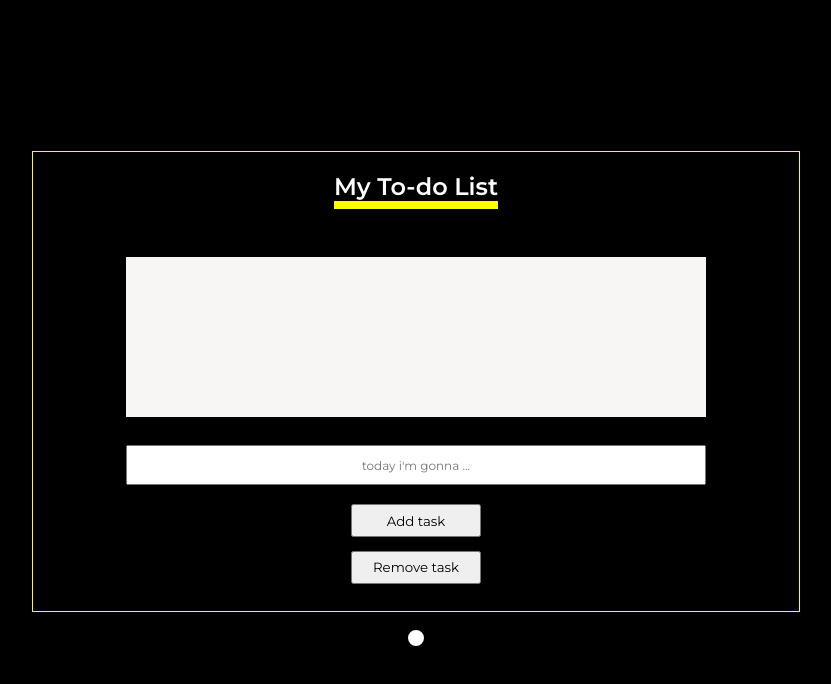
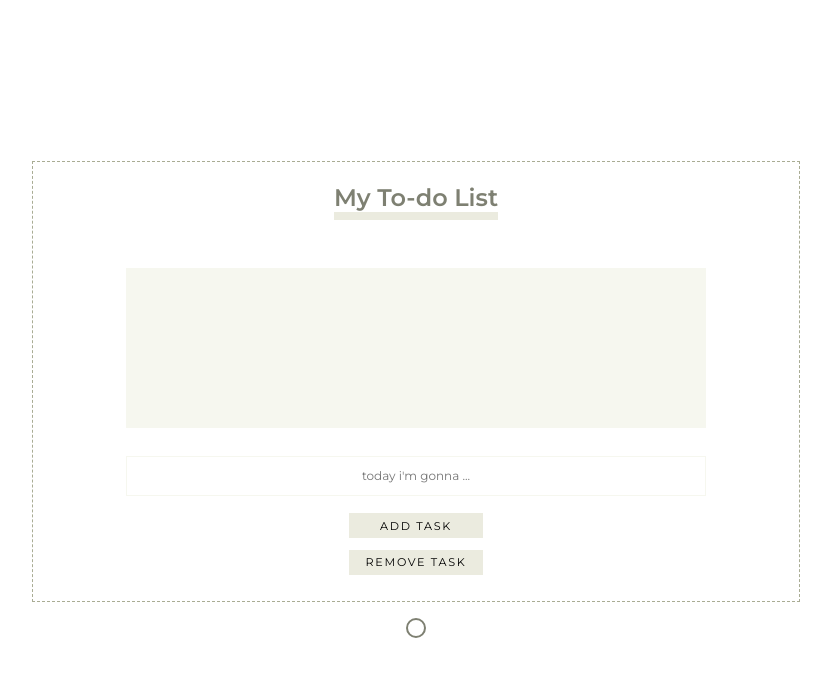
Before and after one commit to michellenpm3108/Functions-and-Methods, a plain HTML site: page EMOJIS/emojis.html in a window 1280 px wide. Shown: the whole page, without its empty margins (224-1055 px from the left). Drawn offline with Linux system fonts and the light colour scheme.

Commit message:
css styling

```diff
--- a/EMOJIS/emojis.css
+++ b/EMOJIS/emojis.css
@@ -8,10 +8,10 @@ body {
     flex-direction: column;
     justify-content: center;
     align-items: center;
-    background-color: black;
 }
+
 .container {
-    border: 1px solid yellow;
+    border: 1px dashed rgb(169, 172, 148);
     width: 60vw;
     padding: 1.3em;
     display: flex;
@@ -21,18 +21,18 @@ body {
 }
 h2{
     margin: 0;
-    color: white;
-    border-bottom: yellow .35em solid;
+    color: rgb(126, 128, 114);
+    border-bottom: rgb(235, 235, 223) .35em solid;
 }
 .my-list{
     margin: 3em 0 1em;
     width: 80%;
     min-height: 20vh;
-    background-color: rgb(248, 245, 245);
+    background-color: rgb(246, 247, 239);
     padding: 1em;
 }
 #list {
-    width: 30px;
+    width: 50%;
 }
 .style {
     font-family: 'Montserrat', sans-serif;
@@ -44,6 +44,8 @@ h2{
     text-align: center;
     width: 80%;
     height: 5vh;
+    border: 1px solid rgb(246, 247, 239);
+    color: rgb(169, 172, 148);
 }
 .btn-wrapper {
     display: flex;
@@ -52,18 +54,29 @@ h2{
 .btn {
     padding: .5em 1.5em;
     margin: .5em;
-    font-weight: ;
+    background-color:rgb(235, 235, 223) ;
+    border: none;
+    transform: scale(1);
+    transition: transfrom 250ms;
+    text-transform: uppercase;
+    font-size: .7rem;
+    letter-spacing: .15em;
+}
+.btn:hover,
+.btn:focus {
+    cursor: pointer;
+    transform: scale(1.05)
 }
 .toogle {
     margin: 1em;
 }
 .toogle-bg {
-    border: .15em solid black;
+    border: .15em solid rgb(126, 128, 114);
     width: 1.5em;
     height: 1.5em;
     border-radius: 20px;
     background-color: white;
-
+    cursor: pointer;
     transform: scale(1);
     transition: transform 250ms;
 }
--- a/EMOJIS/emojis.html
+++ b/EMOJIS/emojis.html
@@ -26,7 +26,7 @@
 
 </div>
 <div class="toogle">
- <button class="toogle-bg"></button>
+ <button class="toogle-bg" id="toogle-btn"></button>
 </div>
 
 
--- a/EMOJIS/emojis.js
+++ b/EMOJIS/emojis.js
@@ -25,9 +25,13 @@ pushBtn.addEventListener('click', function () {
     }
 })
 
-console.log(list)
 popBtn.addEventListener('click',function (){
     // list.innerHTML=""
     todo.pop()
     renderList()
 })
+
+const toogleBtn = document.getElementById('toogle-btn')
+toogleBtn.addEventListener('click', function(){
+    document.querySelector('body').style.backgroundColor = 'black'
+})
```
